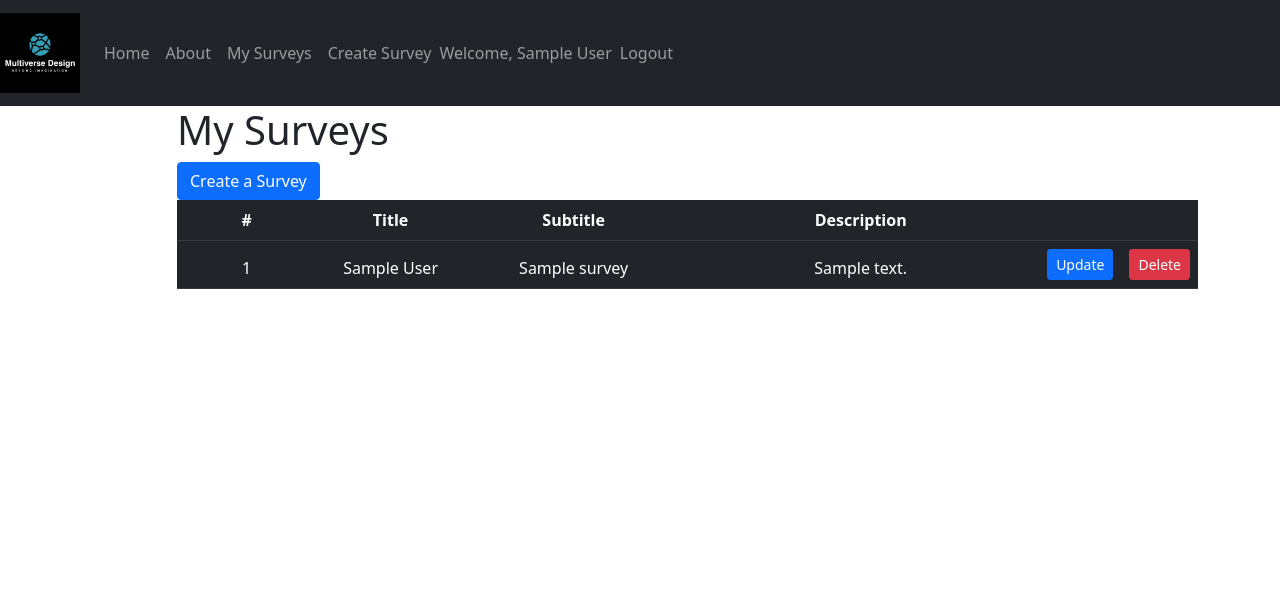
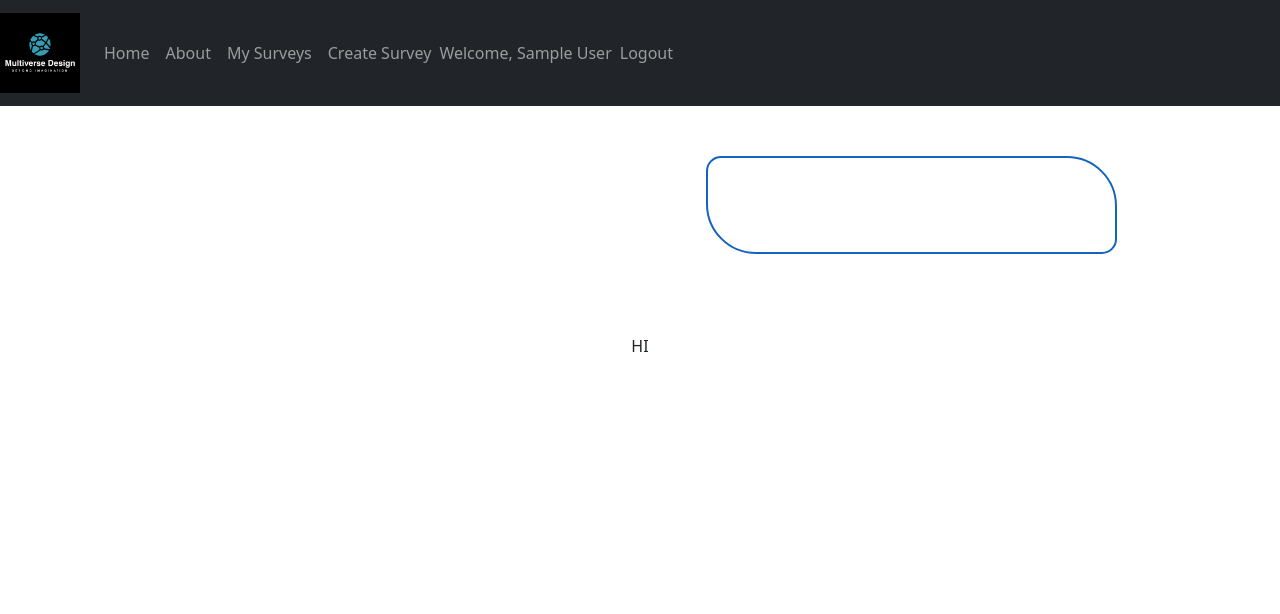
Before and after one commit to Fasop4/Multiverse-Design-Surveys, a Node server app: page /surveys in a window 1280 px wide. Shown: the top 614 px of the page. Run offline with Node 20, Linux system fonts and the light colour scheme; a user stored in the database is signed in; tables that the repository leaves empty hold one stand-in row (values such as "Sample post"); some libraries are stand-ins or nearby versions.

Commit message:
survey lists updated

```diff
--- a/server/views/content/survey/survey-edit.ejs
+++ b/server/views/content/survey/survey-edit.ejs
@@ -1,3 +1,4 @@
+  <!-- Shahriar -->
 <div class="container">
   <div class="row">
       <div class="offset-md-3 col-md-6">
--- a/server/views/content/survey/survey-list.ejs
+++ b/server/views/content/survey/survey-list.ejs
@@ -1,56 +1,106 @@
-  <!-- Main Content -->
-  <div class="container">
-      <div class="row">
-          <div class="offset-md-1 col-md-11">
-              <h1><%= title %></h1>
+  <!-- Shahriar -->
+    <!-- Main Content -->
+  <div class="row justify-content-center">
+    <div class="col-5 align-self-start">
+        <h1 style="color: white; margin-top: 80px; margin-bottom: 80px;">My surveys</h1>
+    </div>
+    <div class="col-4 align-self-end">
+        <% if(typeof displayName=='string' && displayName ) {%>
+        <div class="card-body"
+            style="margin-top: 50px; margin-bottom: 80px; border-radius: 15px 50px; border: 2px solid #1663be; background-color: transparent;">
+            <div class="container-fluid">
+                <div class="row justify-content-center">
+                    <div class="col-1">
+                        <a class="link" href="/surveys/add/"><i class="fas fa-plus-circle fa-5x newsurvey"
+                                style=" cursor: pointer; cursor: hand; margin-right: 50px;"></i></a>
+                    </div>
+                    <div class="col">
+                        <h4 style="color: white; margin-top: 25px; margin-left: 80px;" class="card-title">Create new
+                            survey</h4>
+                    </div>
+                </div>
+            </div>
+        </div>
+        <%} else {%>
+        <div class="card-body"
+            style="margin-top: 50px; margin-bottom: 80px; border-radius: 15px 50px; border: 2px solid #1663be; background-color: transparent;">
+            <div class="container-fluid">
+                <div class="row justify-content-center">
+                    <div class="col-1">
+                        <a class="link" href="/login/"><i class="fas fa-plus-circle fa-5x newsurvey"
+                                style=" cursor: pointer; cursor: hand; margin-right: 50px;"></i></a>
+                    </div>
+                    <div class="col">
+                        <h3 style="color: white; margin-top: 25px; margin-left: 80px;" class="card-title">Login to
+                            Create new surveys</h3>
+                    </div>
+                </div>
+            </div>
+        </div>
+        <%}%>
 
-              <a href="/surveys/add" class="btn btn-primary" role="button">
-                  <i class="fas fa-plus-circle"></i>Create a Survey</a>
+          </div>
 
-              <br>
-              <table class="table table-hover">
-                  <thead class="table-dark">
-                      <!-- Header Row-->
-                      <tr>
-                          <% if(typeof displayName == 'string' && displayName) { %>
-                          <th class="text-center col-2">#</th>
-                          <th class="text-center col-2">Title</th>
-                          <th class="text-center col-3">Subtitle</th>
-                          <th class="text-center col-5">Description</th>
-                          <th></th>
-                          <th></th>
-                          <% } else { %>
-                          <th class="text-center col-2">#</th> <!--TODO pending to correct if condition to make sure it works as intended-->
-                          <th class="text-center col-2">Title</th>
-                          <th class="text-center col-3">Subtitle</th>
-                          <th class="text-center col-5">Description</th>
-                          <th class="text-center col-5">Edit</th>
-                          <th class="text-center col-5">Delete</th>
 
-                          <% } %>
-                      </tr>
+          <!-- Show message that only login users can access the survey -->
 
-                      <!-- Repeatable Template Row -->
+          <div class="col-md-11 text-center">
 
-                      <% for(let count = 0; count < SurveyList.length; count++) { %>
-                      <tr>
-                          <td class="text-center col-2"><%= count + 1 %></td>
-                          <td class="text-center col-2"><%= SurveyList[count].author %></td>
-                          <td class="text-center col-3"><%= SurveyList[count].surveyName %></td>
-                          <td class="text-center col-5"><%= SurveyList[count].description %></td>
+              <div class="row">
+      <% for(let count = 0; count < SurveyList.length; count++) { %>
+          <p>HI</p>
+        <% if(SurveyList[count].displayName == displayName) {%>
 
-                          <td class="text-center col-1">
-                              <a href="/surveys/edit/<%= SurveyList[count]._id %>" class="btn btn-primary btn-sm">
-                                  <i class="fas fa-pencil-alt"></i> Update</a>
-                          </td>
-                          <td class="text-center col-1">
-                              <a href="/surveys/delete/<%= SurveyList[count]._id %>" class="btn btn-danger btn-sm">
-                                  <i class="fas fa-trash-alt"></i> Delete</a>
-                          </td>
+        <div class="col-8">
+            <div class="card text-center popup2" style="background-color: transparent; margin-bottom: 75px;"
+                class="d-flex">
+                <div class="card-header  text-muted" style="color:white; font-family: Courier; font-size:120%;">
+                </div>
+                <div class="card-body"
+                    style="border-radius: 15px 50px; background-color: #1663be;   cursor: pointer; cursor: hand;"
+                    onclick="window.location='/surveys/report/<%= SurveyList[count]._id %>';">
+                    <div class="row">
+                        <div class="col-4">
+                            <img src="../Assets/images/reportlogo.png" class="login-img d-none d-lg-block"
+                                class="img-fluid">
+                        </div>
+                        <div class="col">
+                            <h4 style="color: white; margin-top: 25px; margin-right: 40px;" class="card-title">
+                                <%= SurveyList[count].surveyName %></h4>
+                        </div>
+                    </div>
+                </div>
+                <% if ( today >= SurveyList[count].startDate && today <= SurveyList[count].endDate) {%>
+                <div class="card-footer" style=" color:white; font-family: Courier;  font-size:120%;">
+                    Available until: <%= SurveyList[count].endDate.toISOString().split('T')[0] %>
+                </div>
+                <%} else if ( today > SurveyList[count].endDate) {%>
+                <div class="card-footer" style=" color:white; font-family: Courier;  font-size:120%;">
+                    Expired at: <%= SurveyList[count].endDate.toISOString().split('T')[0] %>
+                </div>
+                <%} else {%>
+                <div class="card-footer" style=" color:white; font-family: Courier;  font-size:120%;">
+                    Starts on: <%= SurveyList[count].startDate.toISOString().split('T')[0] %>
+                </div>
+                <%}%>
+                                  </div>
+                          </div>
 
-                      </tr>
-                      <% } %>
-              </table>
-          </div>
-      </div>
-  </div>
+                          <div class="col">
+                          <a class=" popup2" href="/surveys/edit/<%= SurveyList[count]._id %>">
+                <i style="margin-top: 55px; cursor: pointer; cursor: hand; color: limegreen;"
+                    class="fas fa-3x fa-pen-square"></i></a>
+            </div>
+
+            <div class="col">
+                <a href="/surveys/delete/<%= SurveyList[count]._id %>"
+                    onclick="return confirm('Are you sure you want to delete this item')">
+                    <i style="margin-top: 55px; cursor: pointer; cursor: hand; color: red;"
+                        class="fas fa-3x fa-trash-alt popup2"></i></a>
+            </div>
+            <% } }  %>
+
+        </div>
+
+    </div>
+</div>
```
